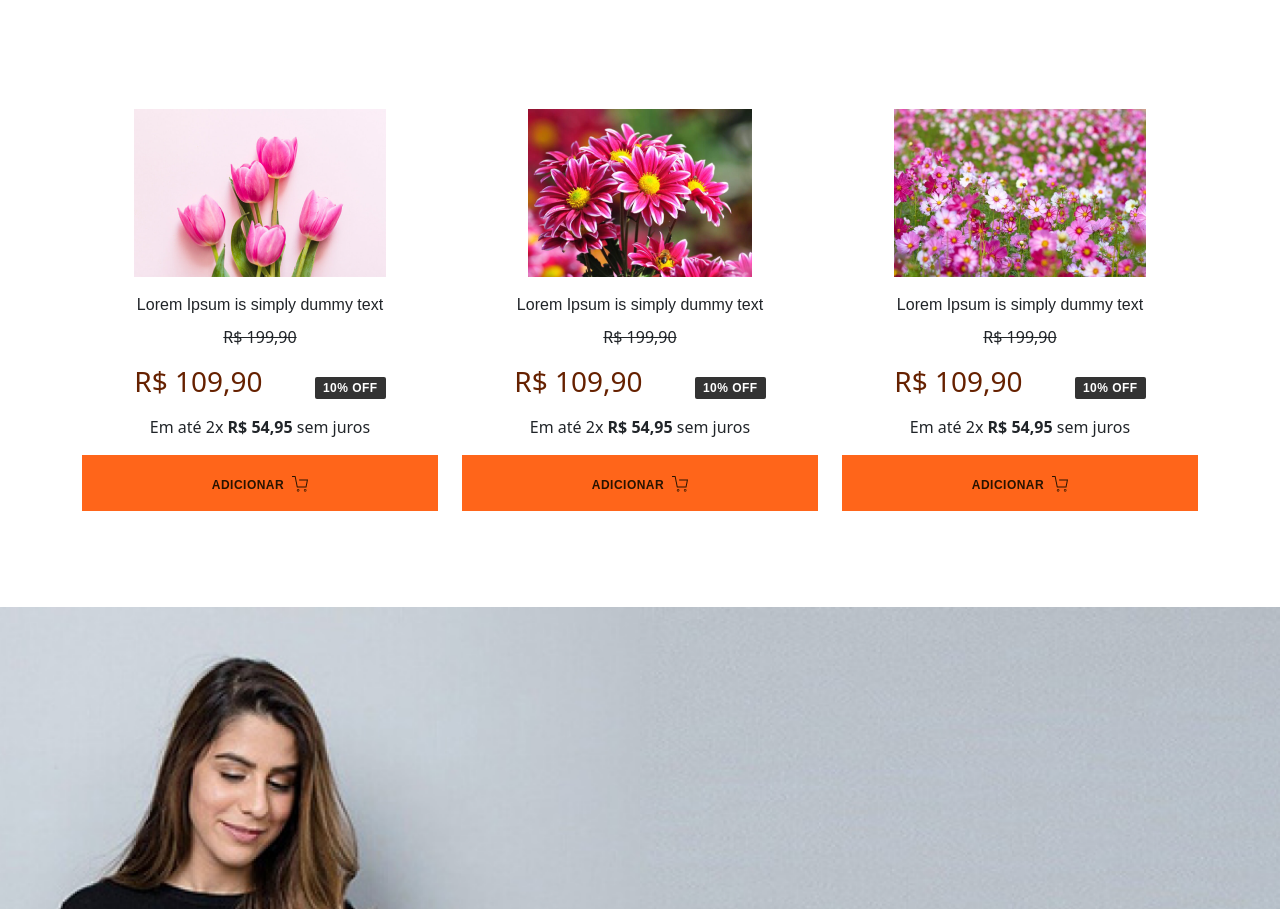
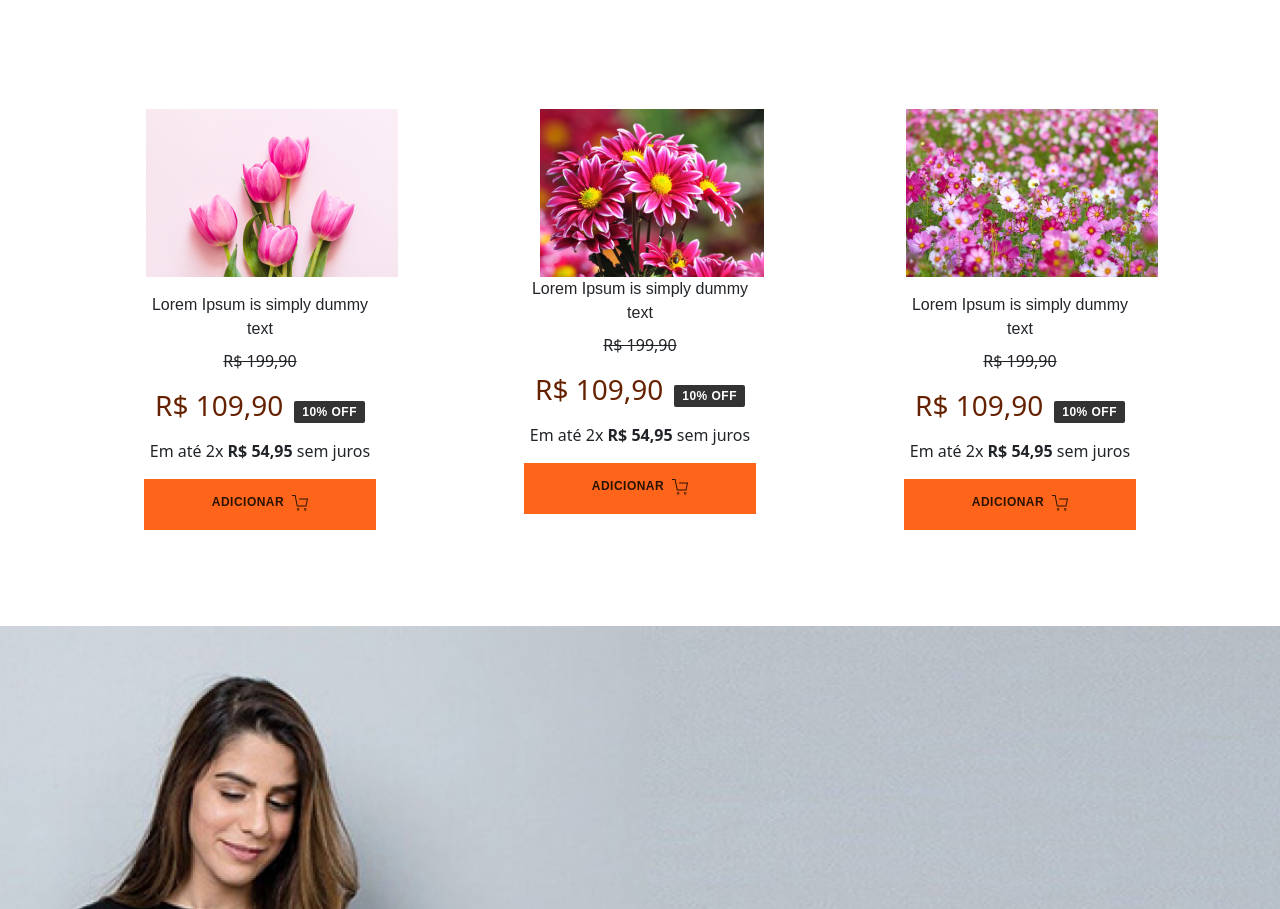
Before and after one commit to lazoliver/codeblue-job_oito, a plain HTML site: page index.html in a window 1280 px wide. Shown: the part 6012-6921 px from the top of the page. Drawn offline with nearby package versions, Linux system fonts and the light colour scheme.

Commit message:
rev.: 0.2

```diff
--- a/css/style.css
+++ b/css/style.css
@@ -84,10 +84,13 @@ main > figure img{margin-bottom: 97px;}
 .loja{margin-bottom: 96px;}
 .botao{
     background: #FF651A;
-    padding: 16px 0;
     cursor: pointer;
 }
 .botao > a{
+    display: flex;
+    justify-content: center;
+    width: 100%;
+    padding: 16px 0;
     color: #291300;
     font: 700 12px Arial, Helvetica, Sans-serif;
     letter-spacing: 0.04em;
@@ -101,3 +104,5 @@ main > figure img{margin-bottom: 97px;}
     padding-left: 8px;
     vertical-align: middle;
 }
+.loja .row{justify-content: space-around;}
+.loja > section > article{max-width: 256px;}
--- a/index.html
+++ b/index.html
@@ -199,9 +199,7 @@
                         </section>
                     </article>
                     <article class="col-4 text-center">
-                        <figure>
-                            <img src="./imagens/item-2.png" alt="loja-item-2" loading="lazy">
-                        </figure>
+                        <img src="./imagens/item-2.png" alt="loja-item-2" loading="lazy">
                         <h2>Lorem Ipsum is simply dummy text</h2>
                         <section>
                             <p><del>R$ 199,90</del></p>
```
